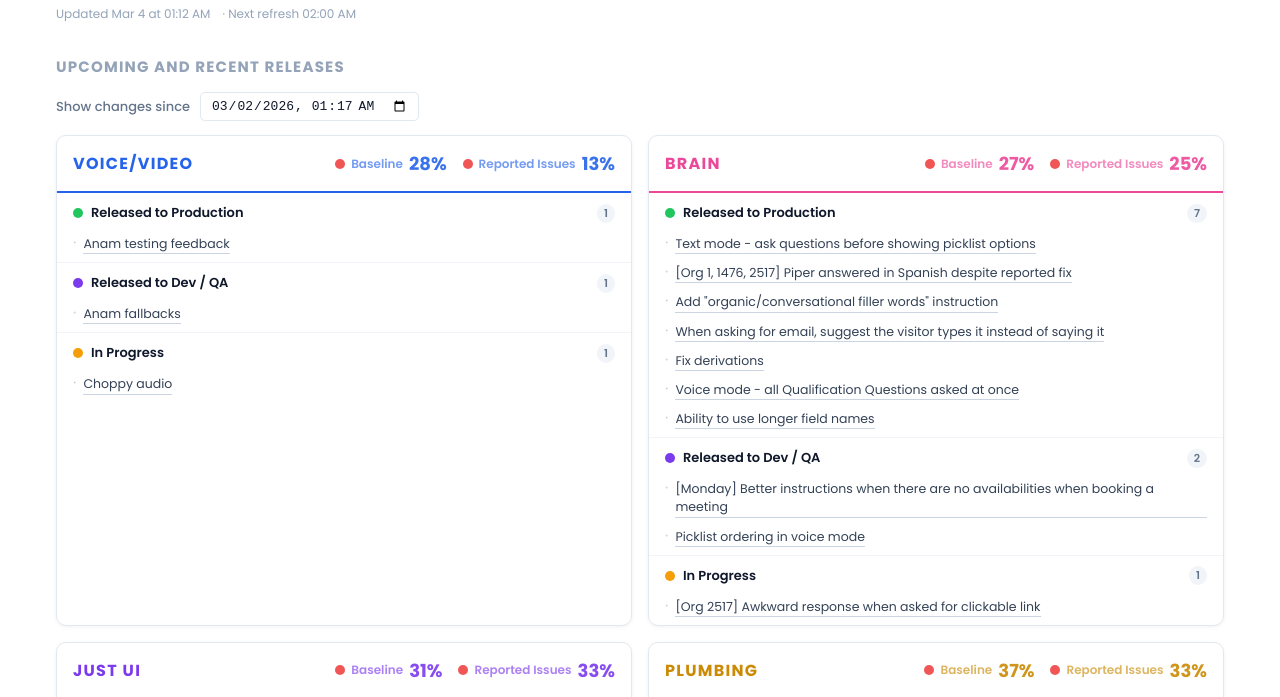
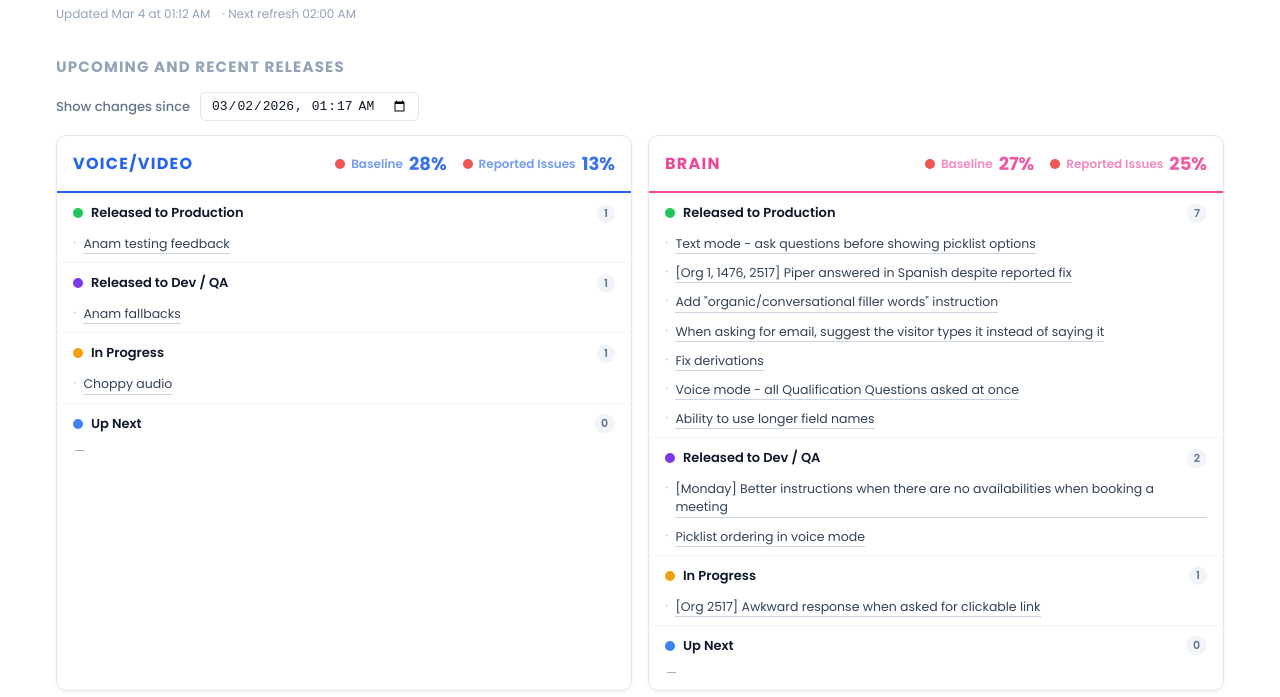
Before and after one commit to kerrilinnea3/multimodal-ga-burndown, a website: page dashboard.html in a window 1280 px wide. Shown: the part 102-799 px from the top of the page. Drawn offline with Linux system fonts and the light colour scheme.

Commit message:
Add Up Next section and fetch priority from Linear

```diff
--- a/dashboard.html
+++ b/dashboard.html
@@ -294,6 +294,7 @@
     .status-dot.purple { background: #7C3AED; }
     .status-dot.yellow { background: #F59E0B; }
     .status-dot.red    { background: #EF4444; }
+    .status-dot.blue   { background: #3B82F6; }
     .status-header strong { font-size: 13px; font-weight: 600; color: #0F172A; flex: 1; }
     .status-header .status-window { font-weight: 400; color: #94A3B8; font-size: 11px; }
     .status-count {
@@ -1123,6 +1124,12 @@
               return (order[a.state.name] ?? 9) - (order[b.state.name] ?? 9);
             }),
         },
+        {
+          dot: 'blue', label: 'Up Next',
+          filter: items => items.filter(i =>
+            i.state.name === 'Planned this cycle' && (i.priority === 1 || i.priority === 2)
+          ).sort((a, b) => a.priority - b.priority),
+        },
       ];
 
       function healthDot(pct) {
--- a/fetch-linear.mjs
+++ b/fetch-linear.mjs
@@ -20,6 +20,7 @@ const QUERY = `
         url
         state { name type }
         labels(first: 10) { nodes { name } }
+        priority
         createdAt
         updatedAt
         completedAt
```
